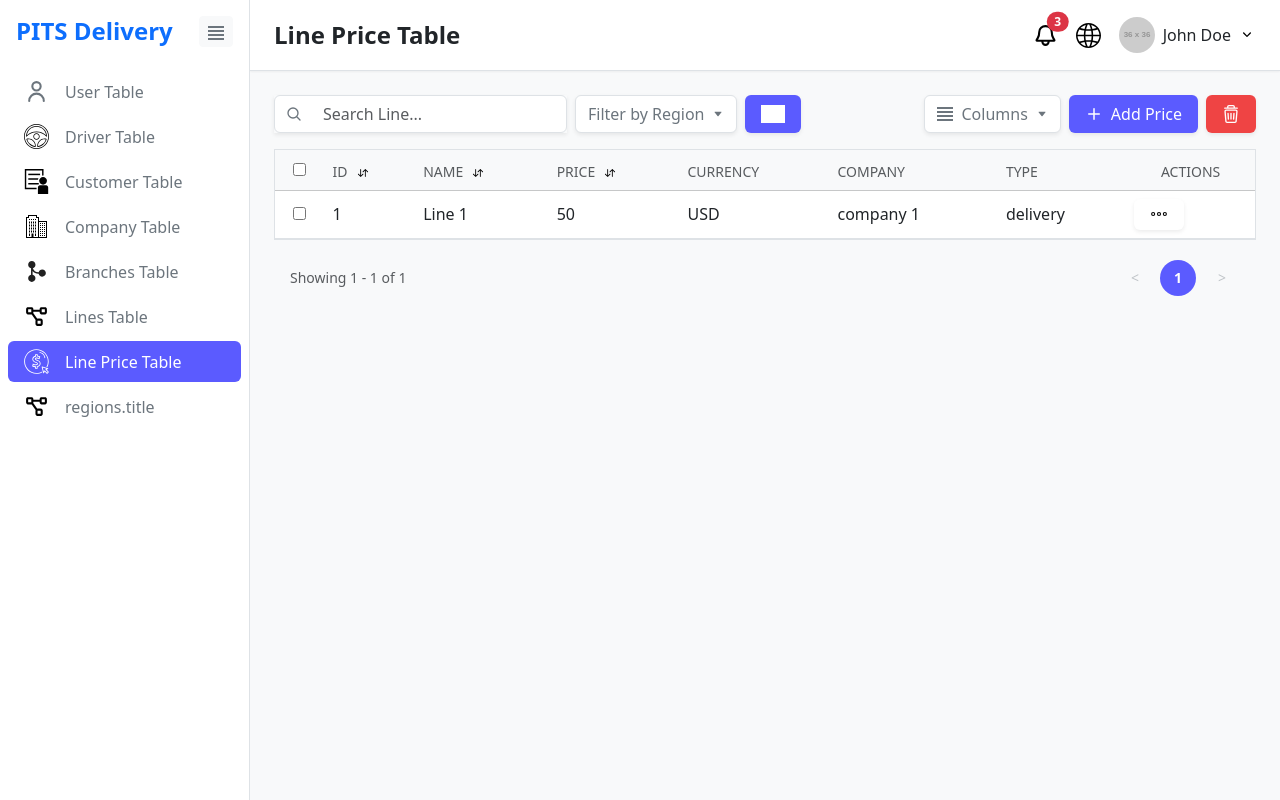
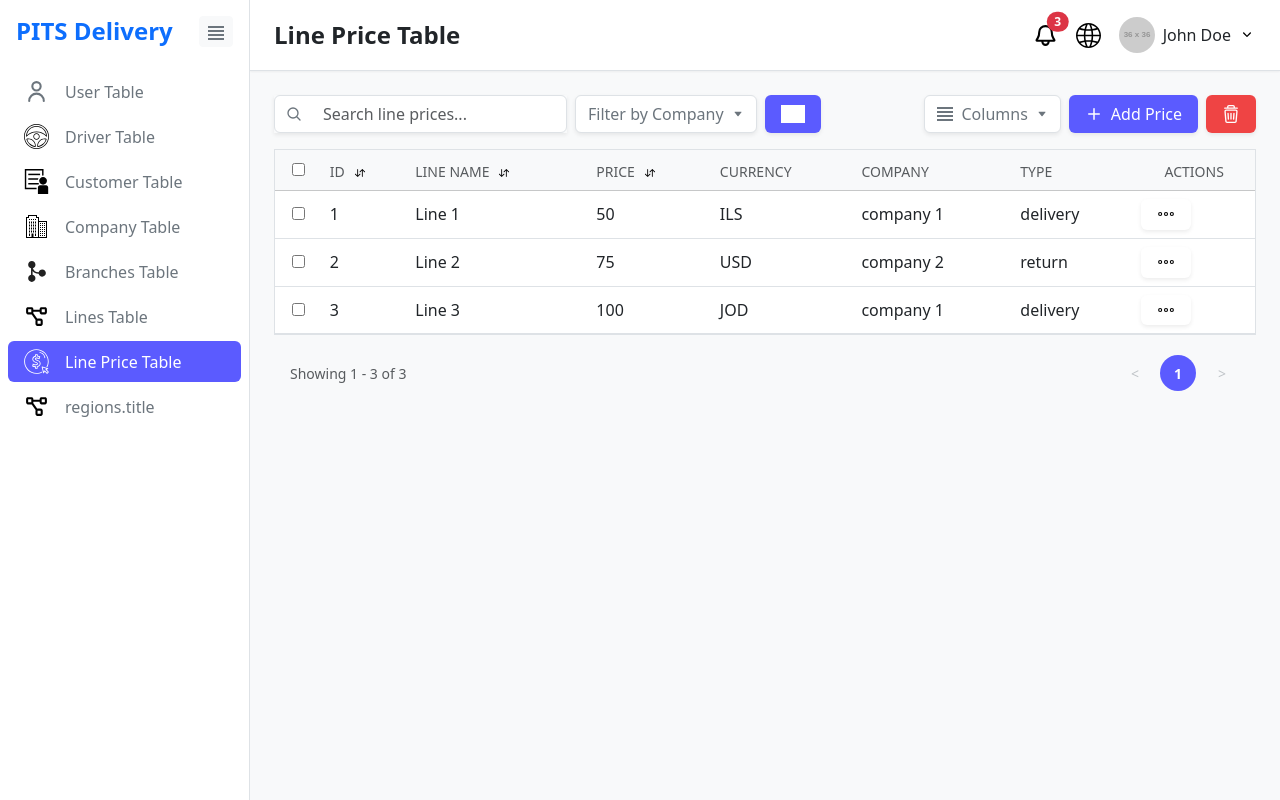
Before and after one commit to Noura-Darwazeh/test-front, a Vue app: page /line-price in a window 1280 px wide. Built offline with nearby package versions, Linux system fonts and the light colour scheme; grey boxes are pictures that could not be loaded.

Commit message:
khkbkjfds

```diff
--- a/src/i18n/locales/en.js
+++ b/src/i18n/locales/en.js
@@ -498,12 +498,14 @@ export default {
   },
   //linePrice
 
+  // إضافة هذا الجزء إلى ملف src/i18n/locales/en.js
+
   linePrice: {
     // Page Headers
     title: "Line Price Table",
 
     // Actions
-    searchPlaceholder: "Search Line...",
+    searchPlaceholder: "Search line prices...",
     search: "Search",
     columns: "Columns",
     addNew: "Add Price",
@@ -514,12 +516,11 @@ export default {
 
     // Table Columns
     id: "ID",
-    name: "Name",
+    name: "Line Name",
     price: "Price",
-    currency: "currency",
+    currency: "Currency",
     type: "Type",
     company: "Company",
-
 
     // Messages
     noData: "No data available",
@@ -527,17 +528,17 @@ export default {
     showingEntries: "Showing {from} to {to} of {total} entries",
 
     // Filters
-    filterByRegion: "Filter by Region",
+    filterByCompany: "Filter by Company",
 
     // Form Fields
     form: {
       name: "Line Name",
-      namePlaceholder: "Enter full name",
+      namePlaceholder: "Enter line name",
 
-      price: "price",
+      price: "Price",
       pricePlaceholder: "Enter price",
 
-      currency: "currency",
+      currency: "Currency",
       currencyPlaceholder: "Select Currency",
       currencies: {
         currency1: "USD",
@@ -545,7 +546,7 @@ export default {
         currency3: "ILS",
       },
 
-      company: "Line Company",
+      company: "Company",
       companyPlaceholder: "Select company",
       companies: {
         company1: "Company 1",
@@ -555,26 +556,32 @@ export default {
       type: "Line Type",
       typePlaceholder: "Select Type",
       types: {
-        type1: "delivery",
-        type2: "return",
+        type1: "Delivery",
+        type2: "Return",
+        delivery: "Delivery",
+        return: "Return",
       },
     },
+
     // Validation Messages
     validation: {
-      nameRequired: "Name is required",
+      nameRequired: "Line name is required",
       nameMax: "Name must not exceed 255 characters",
-      regionRequired: "Region is required",
+      priceRequired: "Price is required and must be greater than 0",
+      currencyRequired: "Currency is required",
       companyRequired: "Company is required",
+      typeRequired: "Type is required",
     },
 
     // Trashed Items
     trashed: {
-      title: "Trashed Line",
-      empty: "No trashed line",
+      title: "Trashed Line Prices",
+      empty: "No trashed line prices",
       restore: "Restore",
       delete: "Delete Permanently",
     },
-    //Edit / Details Modal
+
+    // Edit / Details Modal
     edit: "Edit",
     details: "Details",
   },
--- a/src/modules/linePrice/view/linePrice.vue
+++ b/src/modules/linePrice/view/linePrice.vue
@@ -1,10 +1,20 @@
 <template>
     <div class="user-page-container bg-light">
-        <LinePriceHeader v-model="searchText" :searchPlaceholder="$t('linePrice.searchPlaceholder')" :data="linePrices"
-            groupKey="region" v-model:groupModelValue="selectedGroups" :groupLabel="$t('linePrice.filterByRegion')"
-            translationKey="regions" :columns="linePriceColumns" v-model:visibleColumns="visibleColumns"
-            :showAddButton="true" :addButtonText="$t('linePrice.addNew')" @add-click="openAddModal"
-            @trashed-click="openTrashedModal" />
+        <LinePriceHeader
+            v-model="searchText"
+            :searchPlaceholder="$t('linePrice.searchPlaceholder')"
+            :data="linePrices"
+            groupKey="company"
+            v-model:groupModelValue="selectedGroups"
+            :groupLabel="$t('linePrice.filterByCompany')"
+            translationKey="companyNames"
+            :columns="linePriceColumns"
+            v-model:visibleColumns="visibleColumns"
+            :showAddButton="true"
+            :addButtonText="$t('linePrice.addNew')"
+            @add-click="openAddModal"
+            @trashed-click="openTrashedModal"
+        />
 
         <div class="card border-0">
             <div class="card-body p-0">
@@ -66,24 +76,37 @@ const linePrices = ref([
         id: 1,
         name: "Line 1",
         price: 50,
-        currency: 'USD',
+        currency: 'ILS',
         company: 'company 1',
         type: 'delivery'
     },
-
-
+    {
+        id: 2,
+        name: "Line 2",
+        price: 75,
+        currency: 'USD',
+        company: 'company 2',
+        type: 'return'
+    },
+    {
+        id: 3,
+        name: "Line 3",
+        price: 100,
+        currency: 'JOD',
+        company: 'company 1',
+        type: 'delivery'
+    },
 ]);
 
 const trashedlinePrices = ref([
     {
-        id: 2,
-        name: "Line 2",
+        id: 4,
+        name: "Line 4",
         price: 90,
         currency: 'USD',
         company: 'company 2',
         type: 'delivery'
     },
-
 ]);
 
 // linePrice Form Fields
@@ -101,7 +124,6 @@ const linePriceFields = computed(() => [
             return null;
         }
     },
-
     {
         name: 'price',
         label: t('linePrice.form.price'),
@@ -109,9 +131,9 @@ const linePriceFields = computed(() => [
         required: true,
         placeholder: t('linePrice.form.pricePlaceholder'),
         colClass: 'col-md-6',
-        defaultValue: isEditMode.value ? selectedlinePrice.value.name : '',
+        defaultValue: isEditMode.value ? selectedlinePrice.value.price : '',
         validate: (value) => {
-            if (value.length > 255) return t('linePrice.validation.nameMax');
+            if (!value || value <= 0) return t('linePrice.validation.priceRequired');
             return null;
         }
     },
@@ -121,11 +143,12 @@ const linePriceFields = computed(() => [
         type: 'select',
         required: true,
         options: [
-            { value: 'palestine', label: t('linePrice.form.currencies.currency3') },
-            { value: 'jordan', label: t('linePrice.form.currencies.currency2') },
+            { value: 'ILS', label: t('linePrice.form.currencies.currency3') },
+            { value: 'JOD', label: t('linePrice.form.currencies.currency2') },
+            { value: 'USD', label: t('linePrice.form.currencies.currency1') },
         ],
         colClass: 'col-md-6',
-        defaultValue: isEditMode.value ? selectedlinePrice.value.region : ''
+        defaultValue: isEditMode.value ? selectedlinePrice.value.currency : ''
     },
     {
         name: 'company',
@@ -145,11 +168,11 @@ const linePriceFields = computed(() => [
         type: 'select',
         required: true,
         options: [
-            { value: 'company 1', label: t('linePrice.form.types.type1') },
-            { value: 'company 2', label: t('linePrice.form.types.type2') },
+            { value: 'delivery', label: t('linePrice.form.types.type1') },
+            { value: 'return', label: t('linePrice.form.types.type2') },
         ],
         colClass: 'col-md-6',
-        defaultValue: isEditMode.value ? selectedlinePrice.value.company : ''
+        defaultValue: isEditMode.value ? selectedlinePrice.value.type : ''
     },
 ]);
 
@@ -157,11 +180,10 @@ const linePriceFields = computed(() => [
 const detailsFields = computed(() => [
     { key: 'id', label: t('linePrice.id'), colClass: 'col-md-6' },
     { key: 'name', label: t('linePrice.name'), colClass: 'col-md-6' },
-    { key: 'price', label: t('linePrice.price'), translationKey: 'regions', colClass: 'col-md-6' },
+    { key: 'price', label: t('linePrice.price'), colClass: 'col-md-6' },
     { key: 'currency', label: t('linePrice.currency'), colClass: 'col-md-6' },
-    { key: 'company', label: t('linePrice.company'), colClass: 'col-md-6' },
-    { key: 'type', label: t('linePrice.type'), colClass: 'col-md-6' },
-
+    { key: 'company', label: t('linePrice.company'), translationKey: 'companyNames', colClass: 'col-md-6' },
+    { key: 'type', label: t('linePrice.type'), translationKey: 'linePrice.form.types', colClass: 'col-md-6' },
 ]);
 
 const linePriceColumns = ref([
@@ -171,13 +193,13 @@ const linePriceColumns = ref([
     { key: "currency", label: t("linePrice.currency"), sortable: false },
     { key: "company", label: t("linePrice.company"), sortable: false },
     { key: "type", label: t("linePrice.type"), sortable: false },
-
 ]);
 
 const trashedColumns = computed(() => [
     { key: "id", label: t("linePrice.id") },
     { key: "name", label: t("linePrice.name") },
     { key: "price", label: t("linePrice.price") },
+    { key: "company", label: t("linePrice.company") },
     { key: "type", label: t("linePrice.type") },
 ]);
 
@@ -191,7 +213,7 @@ const filteredColumns = computed(() => {
 
 const filteredlinePrices = computed(() => {
     let result = linePrices.value;
-    result = filterByGroups(result, selectedGroups.value, "region");
+    result = filterByGroups(result, selectedGroups.value, "company");
     result = filterData(result, searchText.value);
     return result;
 });
@@ -249,27 +271,31 @@ const closeTrashedModal = () => {
 
 const handleSubmitlinePrice = (linePriceData) => {
     if (isEditMode.value) {
-        // Update existing line
+        // Update existing line price
         const index = linePrices.value.findIndex(d => d.id === selectedlinePrice.value.id);
         if (index > -1) {
             linePrices.value[index] = {
                 ...linePrices.value[index],
                 name: linePriceData.name,
-                region: linePriceData.region,
+                price: linePriceData.price,
+                currency: linePriceData.currency,
                 company: linePriceData.company,
+                type: linePriceData.type,
             };
-            console.log('Line updated successfully!');
+            console.log('Line price updated successfully!');
         }
     } else {
-        // Add new line
+        // Add new line price
         const newlinePrice = {
             id: linePrices.value.length + 1,
             name: linePriceData.name,
-            region: linePriceData.region,
+            price: linePriceData.price,
+            currency: linePriceData.currency,
             company: linePriceData.company,
+            type: linePriceData.type,
         };
         linePrices.value.push(newlinePrice);
-        console.log('Line added successfully!');
+        console.log('Line price added successfully!');
     }
 };
 
@@ -279,7 +305,7 @@ const handleRestorelinePrice = (linePrice) => {
     if (index > -1) {
         trashedlinePrices.value.splice(index, 1);
     }
-    console.log("Line restored successfully!");
+    console.log("Line price restored successfully!");
 };
 </script>
 
```
Also changed, not shown: src/i18n/locales/ar.js (+29 -16 lines).
